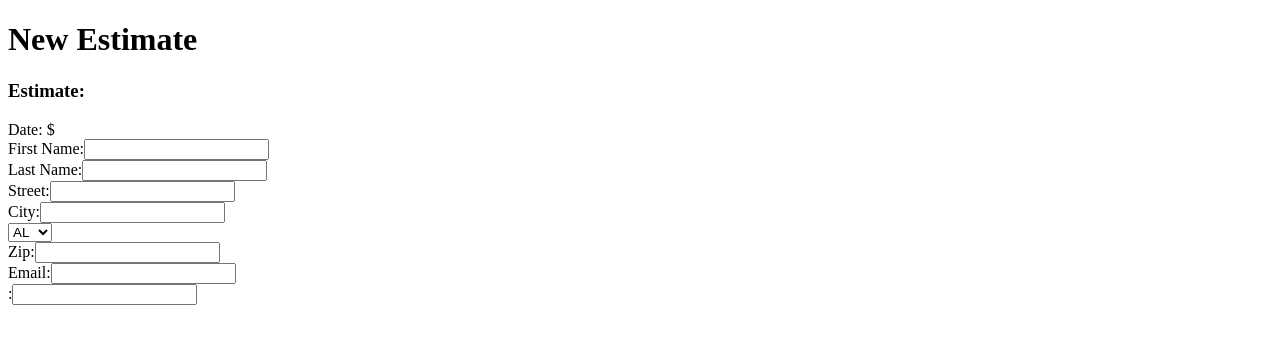
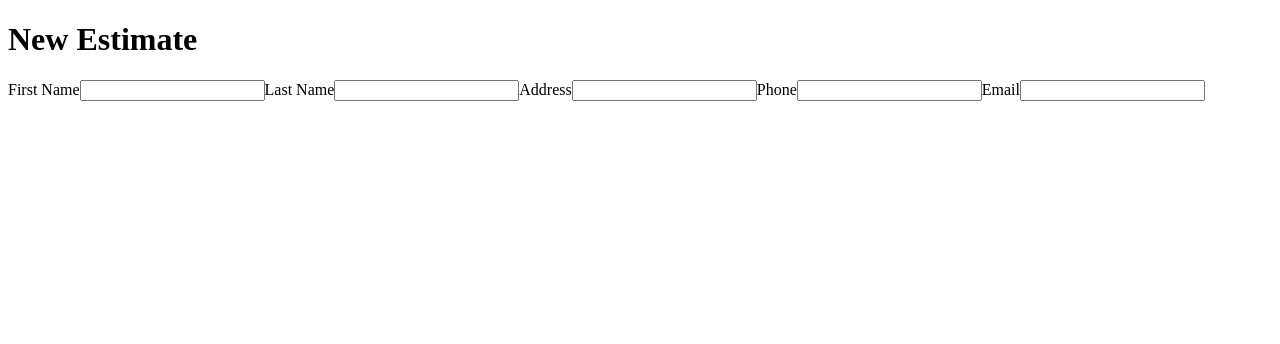
Before and after one commit to AnthonyJRay/floormate_next, a Next.js app: page /estimates/new-estimate in a window 1280 px wide. Shown: the top 344 px of the page. Built offline with nearby package versions, Linux system fonts and the light colour scheme.

Commit message:
Created a higher order function to add labels to input components. UI doesn't have styles yet. Placeholder prop not working.

```diff
--- a/src/features/estimates/estimate-form.jsx
+++ b/src/features/estimates/estimate-form.jsx
@@ -1,100 +1,89 @@
 import { useState } from "react";
+import TextField from "@/ui/form/textfield";
+import withLabel from "@/ui/form/withlabel";
 
-import Textfield from "@/ui/textfield";
-import { EmailField, SelectField } from "@/ui/textfield";
+const defaultValues = [
+  {
+    firstName: "",
+    lastName: "",
+    address: "",
+    phone: "",
+    email: "",
+  },
+];
 
 export default function EstimateForm() {
-  const states = [
-    "AL",
-    "AK",
-    "AZ",
-    "AR",
-    "CA",
-    "CO",
-    "CT",
-    "DE",
-    "FL",
-    "GA",
-    "HI",
-    "ID",
-    "IL",
-    "IN",
-    "IA",
-    "KS",
-    "KY",
-    "LA",
-    "ME",
-    "MD",
-    "MA",
-    "MI",
-    "MN",
-    "MS",
-    "MO",
-    "MT",
-    "NE",
-    "NV",
-    "NH",
-    "NJ",
-    "NM",
-    "NY",
-    "NC",
-    "ND",
-    "OH",
-    "OK",
-    "OR",
-    "PA",
-    "RI",
-    "SC",
-    "SD",
-    "TN",
-    "TX",
-    "UT",
-    "VT",
-    "VA",
-    "WA",
-    "WV",
-    "WI",
-    "WY",
-  ];
-  const [estimate, setEstimate] = useState("");
+  const [values, setValues] = useState(defaultValues);
+  const { firstName, lastName, address, phone, email } = values;
+  const FirstNameField = withLabel(TextField);
+  const LastNameField = withLabel(TextField);
+  const AddressField = withLabel(TextField);
+  const PhoneField = withLabel(TextField);
+  const EmailField = withLabel(TextField);
   return (
     <form>
-      <div className="w-full text-center">
-        <div className="flex w-full justify-between px-2 py-8">
-          <h3>{`Estimate:`}</h3>
-          <div>Date: ${}</div>
-        </div>
-        <div className="flex flex-col w-1/2 gap-2 text-right">
-          {/* Client Info */}
-          <Textfield placeholder="First Name" />
-          <Textfield placeholder="Last Name" />
-          <Textfield placeholder="Street" />
-          <div className="flex gap-1">
-            <Textfield placeholder="City" />
-            <SelectField options={states} defaultValue={"State"} />
-          </div>
-          <Textfield placeholder="Zip" />
-          {/* street, city, state zip*/}
-          <EmailField placeholder="Email" />
-        </div>
-        <div>
-          <summary placeholder={"Job Summary"}></summary>
-        </div>
-        <div>
-          <Textfield />
-          {/* Line Items Inputs */}
-          {/* Line Items Inputs */}
-          {/* Line Items Inputs */}
-        </div>
-        <div>{/* Additional Notes */}</div>
-        <div>
-          {/* Subtotal */}
-          {/* Tax Input */}
-          {/* Total */}
-        </div>
-        <div>
-          {/* Cancel button */}
-          {/* Save button */}
+      <div>
+        <div className="flex justify-center text-center">
+          <FirstNameField
+            placeholder={"First Name"}
+            value={firstName}
+            onChange={() =>
+              setValues((prev) => ({
+                ...prev,
+                firstName,
+              }))
+            }
+          >
+            <span className="p-1">First Name</span>
+          </FirstNameField>
+          <LastNameField
+            placeholder={"Last Name"}
+            value={lastName}
+            onChange={() =>
+              setValues((prev) => ({
+                ...prev,
+                lastName,
+              }))
+            }
+          >
+            <span>Last Name</span>
+          </LastNameField>
+          <AddressField
+            placeholder={"Address"}
+            value={address}
+            onChange={() =>
+              setValues((prev) => ({
+                ...prev,
+                address,
+              }))
+            }
+          >
+            <span>Address</span>
+          </AddressField>
+          <PhoneField
+            placeholder={"555-123-1234"}
+            value={phone}
+            onChange={() =>
+              setValues((prev) => ({
+                ...prev,
+                phone,
+              }))
+            }
+          >
+            <span>Phone</span>
+          </PhoneField>
+          <EmailField
+            placeholder={"Email"}
+            value={email}
+            onChange={() =>
+              setValues((prev) => ({
+                ...prev,
+                email,
+              }))
+            }
+          >
+            <span>Email</span>
+          </EmailField>
         </div>
       </div>
     </form>
--- /dev/null
+++ b/src/ui/form/address/index.jsx
@@ -0,0 +1,73 @@
+import Textfield from "../textfield";
+
+export default function AddressField({ options, ...rest }) {
+  const states = [
+    "AL",
+    "AK",
+    "AZ",
+    "AR",
+    "CA",
+    "CO",
+    "CT",
+    "DE",
+    "FL",
+    "GA",
+    "HI",
+    "ID",
+    "IL",
+    "IN",
+    "IA",
+    "KS",
+    "KY",
+    "LA",
+    "ME",
+    "MD",
+    "MA",
+    "MI",
+    "MN",
+    "MS",
+    "MO",
+    "MT",
+    "NE",
+    "NV",
+    "NH",
+    "NJ",
+    "NM",
+    "NY",
+    "NC",
+    "ND",
+    "OH",
+    "OK",
+    "OR",
+    "PA",
+    "RI",
+    "SC",
+    "SD",
+    "TN",
+    "TX",
+    "UT",
+    "VT",
+    "VA",
+    "WA",
+    "WV",
+    "WI",
+    "WY",
+  ];
+
+  const defaultStyles = "text-gray-600";
+  return (
+    <>
+      <Textfield placeholder="Street" />
+      <select className={defaultStyles}>
+        {states.map((option, i) => {
+          return (
+            <option key={i} {...rest}>
+              {option}
+            </option>
+          );
+        })}
+      </select>
+      <Textfield placeholder="Zip" />
+    </>
+  );
+}
--- a/src/ui/textfield/select.jsx
+++ b/src/ui/form/select/index.jsx
@@ -1,11 +1,8 @@
-export default function SelectField(
-  { options, className, defaultValue },
-  ...rest
-) {
+export default function SelectField({ options, ...rest }) {
   const defaultStyles = "text-gray-600";
 
   return (
-    <select className={defaultStyles} defaultValue={defaultValue}>
+    <select className={defaultStyles}>
       {options.map((option, i) => {
         return (
           <option key={i} {...rest}>
--- /dev/null
+++ b/src/ui/form/textfield/index.jsx
@@ -0,0 +1,34 @@
+import { useRef, useEffect } from "react";
+
+import SelectField from "../select";
+import AddressField from "../address";
+export { SelectField, AddressField };
+
+export default function TextField({
+  type = "text",
+  focused = false,
+  className,
+  value,
+  onChange = () => {},
+  ...rest
+}) {
+  const defaultClassNames =
+    "border text-gray-700 rounded-sm p2 w-full shadow-sm";
+  const ref = useRef();
+  useEffect(() => {
+    if (!focused) return;
+    ref.current?.focus();
+  }, [focused]);
+  return (
+    <>
+      <input
+        ref={ref}
+        type={type}
+        className={`${defaultClassNames} ${className}`}
+        value={value}
+        onChange={onChange}
+        {...rest}
+      />
+    </>
+  );
+}
--- /dev/null
+++ b/src/ui/form/withlabel/index.jsx
@@ -0,0 +1,21 @@
+import { useState, useRef } from "react";
+
+export default function withLabel(Component) {
+  const defaultClassNames = "text-blue-100";
+  return function WrappedComponent({ children }) {
+    const [clicked, setClicked] = useState(false);
+    return (
+      <>
+        <label
+          className={defaultClassNames}
+          onClick={() => {
+            setClicked(true), setTimeout(() => setClicked(false), 500);
+          }}
+        >
+          {children}
+        </label>
+        <Component focused={clicked} />
+      </>
+    );
+  };
+}
--- a/src/ui/textfield/email.jsx
+++ /dev/null
@@ -1,11 +0,0 @@
-import Textfield from "./";
-
-export default function EmailField({
-  value = "",
-  onChange = () => {},
-  ...rest
-}) {
-  return (
-    <Textfield type={"email"} value={value} onChange={onChange} {...rest} />
-  );
-}
--- a/src/ui/textfield/index.jsx
+++ /dev/null
@@ -1,14 +0,0 @@
-import EmailField from "./email";
-import PasswordField from "./password";
-import SelectField from "./select";
-export { EmailField, PasswordField, SelectField };
-
-export default function Textfield({ type = "", placeholder = "", ...rest }) {
-  const defaultStyles = "w-2/3";
-  return (
-    <div>
-      <label className={"w-1/3"}>{`${placeholder}:`}</label>
-      <input type={"text" || type} className={`${defaultStyles}`} {...rest} />
-    </div>
-  );
-}
--- a/src/ui/textfield/password.jsx
+++ /dev/null
@@ -1,5 +0,0 @@
-import Textfield from "./";
-
-export default function PasswordField({ value = "", onChange = () => {} }) {
-  return <Textfield type={"password"} value={value} onChange={onChange} />;
-}
--- a/src/ui/textfield/phone.jsx
+++ /dev/null
@@ -1,3 +0,0 @@
-export default function PhoneField() {
-  return <input type="tel" />;
-}
```
